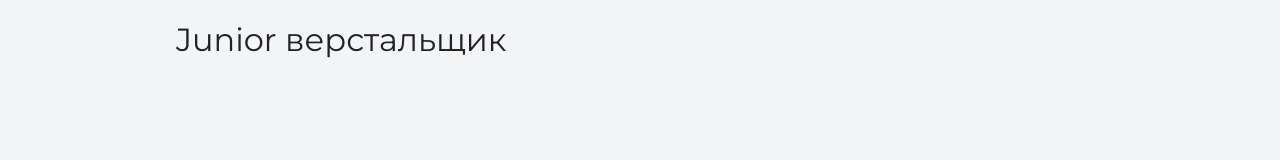
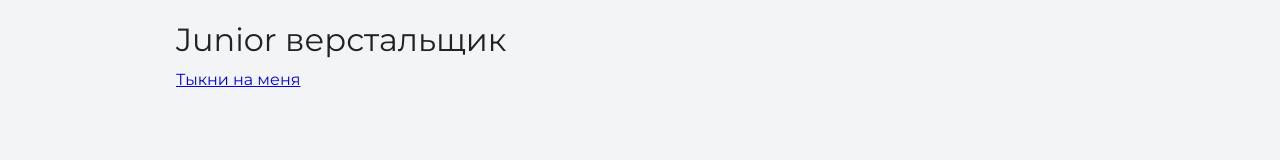
Before and after one commit to dofaq/site-portfolio, a plain HTML site: page index.html in a window 1280 px wide. Shown: the part 352-512 px from the top of the page. Drawn offline with nearby package versions, Linux system fonts and the light colour scheme.

Commit message:
Update index.html

```diff
--- a/index.html
+++ b/index.html
@@ -17,6 +17,7 @@
 	    <section class="hero-image">
 	      <h1 class="heading">Неопознанный Енот</h1>
 	      <p>Junior верстальщик</p>
+		    <a href="p2.html">Тыкни на меня</a>
 	    </section>
 
 	    <section class="intro">
```
